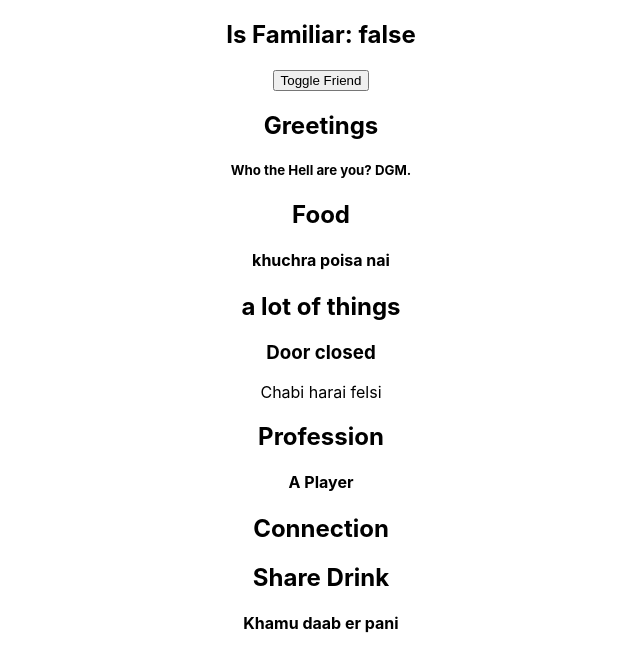
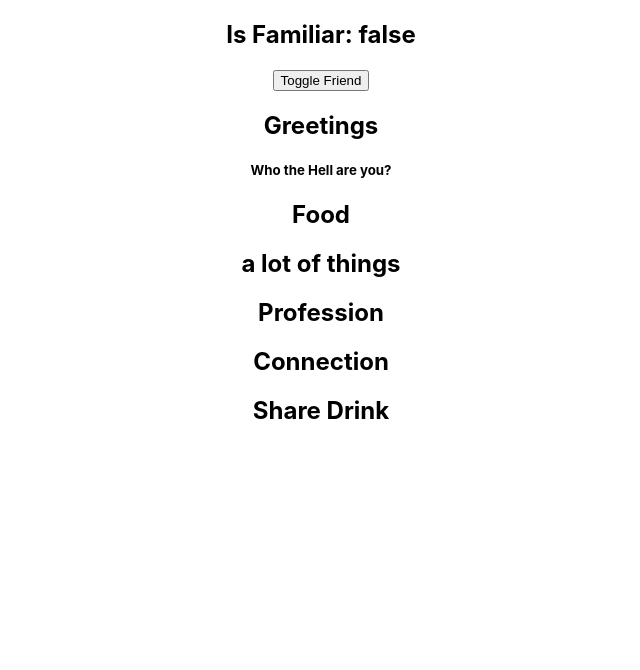
Before and after one commit to mdraselmiah95/Introduction-to-React-Hook-Form, a React (Create React App) app: page / in a window 1280 px wide. Shown: the top 670 px of the page, without its empty margins (319-959 px from the left). Built offline with nearby package versions, Linux system fonts and the light colour scheme.

Commit message:
WIP on conditional rendering

```diff
--- a/src/components/User/User.js
+++ b/src/components/User/User.js
@@ -1,16 +1,21 @@
 import React from "react";
-import Player from "../Player/Player";
-import Teacher from "../Teacher/Teacher";
 
 const User = (props) => {
   const { familiar } = props;
 
   // 1. Element Variable
+  //   let greeting;
+  //   if (familiar) {
+  //     greeting = <h5>Hello Bondhu How are you?</h5>;
+  //   } else {
+  //     greeting = <h5>Who the Hell are you? DGM.</h5>;
+  //   }
+
   let greeting;
   if (familiar) {
-    greeting = <h5>Hello Bondhu How are you?</h5>;
+    greeting = <h5>Hello Friend How are You?</h5>;
   } else {
-    greeting = <h5>Who the Hell are you? DGM.</h5>;
+    greeting = <h5>Who the Hell are you? </h5>;
   }
   //2. ternary operation
   // condition ? (display this part if condition true): (if condition false)
@@ -23,38 +28,18 @@ const User = (props) => {
       </div>
       <div>
         <h2>Food</h2>
-        {familiar ? <h4>Biryani</h4> : <h4>khuchra poisa nai</h4>}
       </div>
       <div>
         <h2>a lot of things</h2>
-        {familiar ? (
-          <div>
-            <h3>My title, Friend</h3>
-            <p>This is paragraph</p>
-          </div>
-        ) : (
-          <div>
-            <h3>Door closed</h3>
-            <p>Chabi harai felsi</p>
-          </div>
-        )}
       </div>
       <div>
         <h2>Profession</h2>
-        {familiar ? <Teacher></Teacher> : <Player></Player>}
       </div>
       <div>
         <h2>Connection</h2>
-        {familiar && (
-          <div>
-            <h5>Dosto tomar phone number dao</h5>
-          </div>
-        )}
-        {familiar && <Player></Player>}
       </div>
       <div>
         <h2>Share Drink</h2>
-        {familiar || <h4>Khamu daab er pani</h4>}
       </div>
     </div>
   );
```
